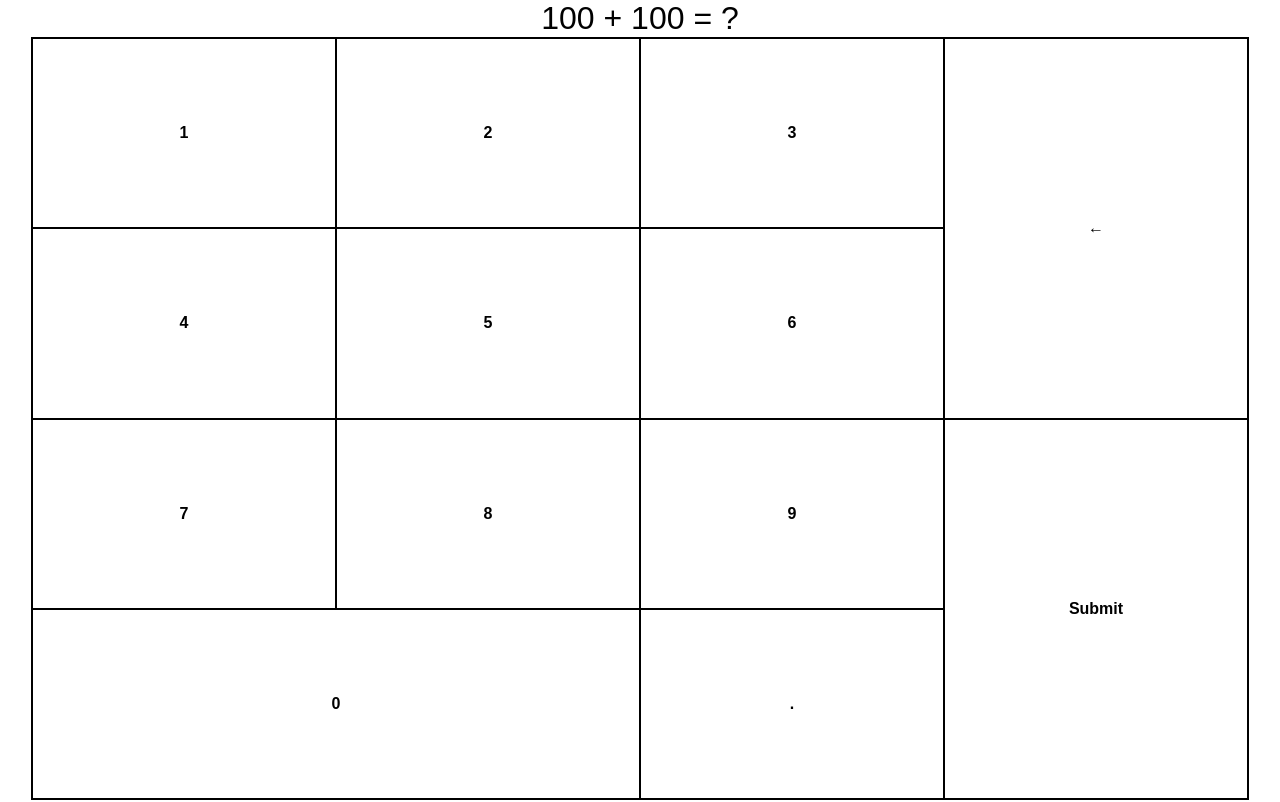
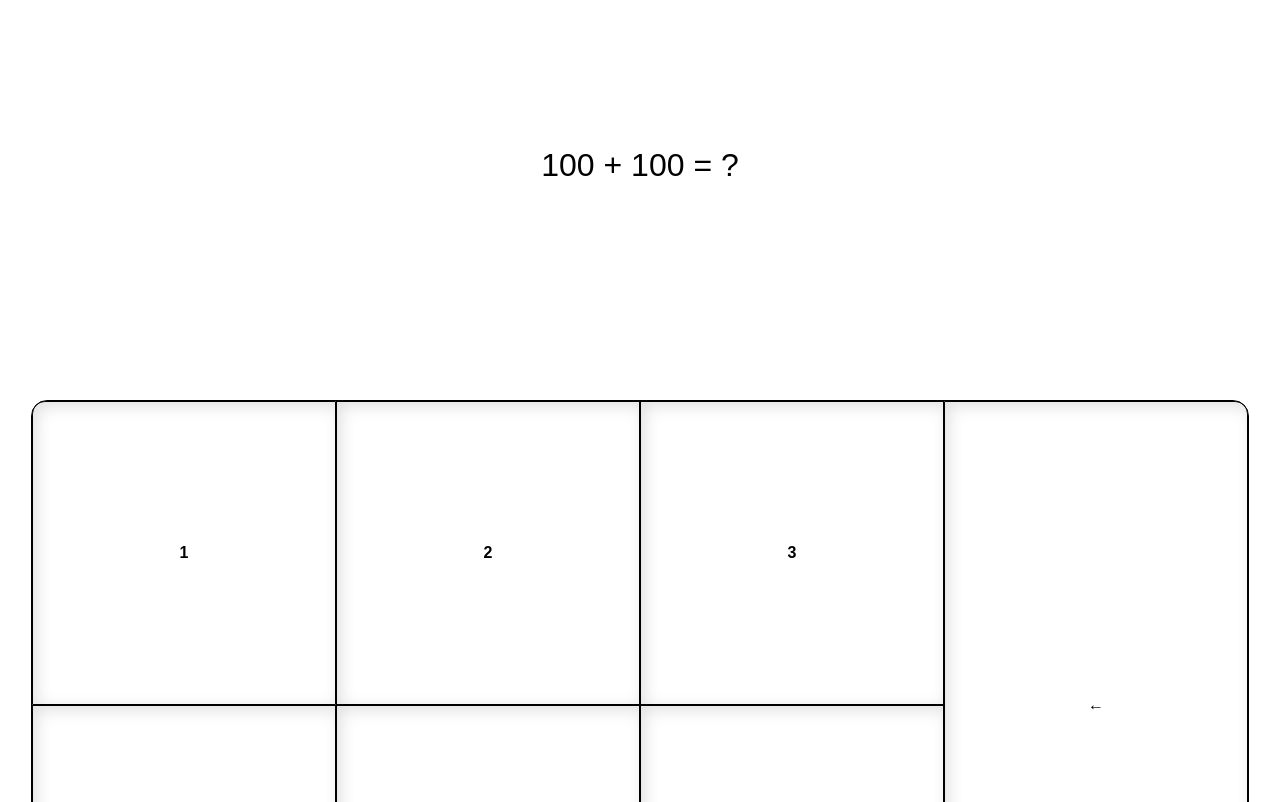
Before and after one commit to dkallen78/math-trainer, a plain HTML site: page automath.html in a window 1280 px wide. Shown: the top 802 px of the page. Drawn offline with Linux system fonts and the light colour scheme.

Commit message:
styling number pad

```diff
--- a/automath.css
+++ b/automath.css
@@ -53,19 +53,27 @@ body {
 }
 
 #problemScreen {
-  display: flex;
-  flex-direction: column;
-  align-items: center;
+  display: grid;
+  grid-template-columns: auto;
+  grid-template-rows: 25% 25% 50%;
+  justify-content: center;
   height: 100vh;
   width: 100vw;
   text-align: center;
 }
 
 #problemDisplay {
+  display: flex;
+  justify-content: center;
+  align-items: end;
+  padding-bottom: 1rem;
   font-size: 2rem;
 }
 
 #solutionDisplay {
+  display: flex;
+  justify-content: center;
+  padding-top: 1rem;
   font-size: 2rem;
 }
 
@@ -75,6 +83,7 @@ body {
   height: 95vw;
   width: 95vw;
   border: .1rem solid var(--main-color);
+  border-radius: 1rem;
 }
 
 #numberInput > button {
@@ -83,19 +92,27 @@ body {
   font-family: sans-serif;
   background-color: var(--transparent);
   border: .1em solid var(--main-color);
+  box-shadow: inset .25rem .25rem 1rem hsla(0, 100%, 0%, .125);
+}
+
+#button1 {
+  border-top-left-radius: .8rem;
 }
 
 #buttonBack {
   grid-column: 4 / 5;
   grid-row: 1 / 3;
+  border-top-right-radius: .8rem;
 }
 
 #buttonSubmit {
   grid-column: 4 / 5;
   grid-row: 3 / 5;
+  border-bottom-right-radius: .8rem;
 }
 
 #button0 {
   grid-column: 1 / 3;
   grid-row: 4 / 5;
+  border-bottom-left-radius: .8rem;
 }
--- a/automath.js
+++ b/automath.js
@@ -54,29 +54,29 @@ function makeNumberInput() {
 
   let numberInput = makeElement("div", "numberInput");
 
-    let button = makeButton("1", function() {inputNumber(1)}, "button1");
+    let button = makeButton("1", function() {inputNumber("1")}, "button1");
     numberInput.appendChild(button);
-    button = makeButton("2", function() {inputNumber(2)}, "button2");
+    button = makeButton("2", function() {inputNumber("2")}, "button2");
     numberInput.appendChild(button);
-    button = makeButton("3", function() {inputNumber(3)}, "button3");
+    button = makeButton("3", function() {inputNumber("3")}, "button3");
     numberInput.appendChild(button);
-    button = makeButton("←", function() {inputNumber(-1)}, "buttonBack");
+    button = makeButton("←", function() {inputNumber("-1")}, "buttonBack");
     numberInput.appendChild(button);
-    button = makeButton("4", function() {inputNumber(4)}, "button4");
+    button = makeButton("4", function() {inputNumber("4")}, "button4");
     numberInput.appendChild(button);
-    button = makeButton("5", function() {inputNumber(5)}, "button5");
+    button = makeButton("5", function() {inputNumber("5")}, "button5");
     numberInput.appendChild(button);
-    button = makeButton("6", function() {inputNumber(6)}, "button6");
+    button = makeButton("6", function() {inputNumber("6")}, "button6");
     numberInput.appendChild(button);
-    button = makeButton("7", function() {inputNumber(7)}, "button7");
+    button = makeButton("7", function() {inputNumber("7")}, "button7");
     numberInput.appendChild(button);
-    button = makeButton("8", function() {inputNumber(8)}, "button8");
+    button = makeButton("8", function() {inputNumber("8")}, "button8");
     numberInput.appendChild(button);
-    button = makeButton("9", function() {inputNumber(9)}, "button9");
+    button = makeButton("9", function() {inputNumber("9")}, "button9");
     numberInput.appendChild(button);
-    button = makeButton("Submit", function() {inputNumber(10)}, "buttonSubmit");
+    button = makeButton("Submit", function() {inputNumber("10")}, "buttonSubmit");
     numberInput.appendChild(button);
-    button = makeButton("0", function() {inputNumber(0)}, "button0");
+    button = makeButton("0", function() {inputNumber("0")}, "button0");
     numberInput.appendChild(button);
     button = makeButton(".", function() {inputNumber(".")}, "buttonDecimal");
     numberInput.appendChild(button);
@@ -85,8 +85,34 @@ function makeNumberInput() {
 }
 
 function inputNumber(num) {
-  let disp = document.getElementById("solutionDisplay");
-  disp.innerHTML += num;
+  //----------------------------------------------------//
+  //Adds a number to the solutionDisplay element        //
+  //----------------------------------------------------//
+  //num(string): either a number/symbol to display or a //
+  //  numeric code                                      //
+  //  -1: backspace                                     //
+  //  10: submit answer                                 //
+  //----------------------------------------------------//
+
+  let display = document.getElementById("solutionDisplay");
+
+  if (num === "-1") {
+    //----------------------------------------------------//
+    //Adds a number to the solutionDisplay element        //
+    //----------------------------------------------------//
+
+    let current = display.innerHTML;
+    if (current[current.length - 2] === ".") {
+      display.innerHTML = current.slice(0, -2);
+    } else {
+      display.innerHTML = current.slice(0, -1);
+    }
+  } else if (num === "10") {
+
+  } else {
+    display.innerHTML += num;
+  }
+
 }
 
 function makeSignInScreen() {
```
